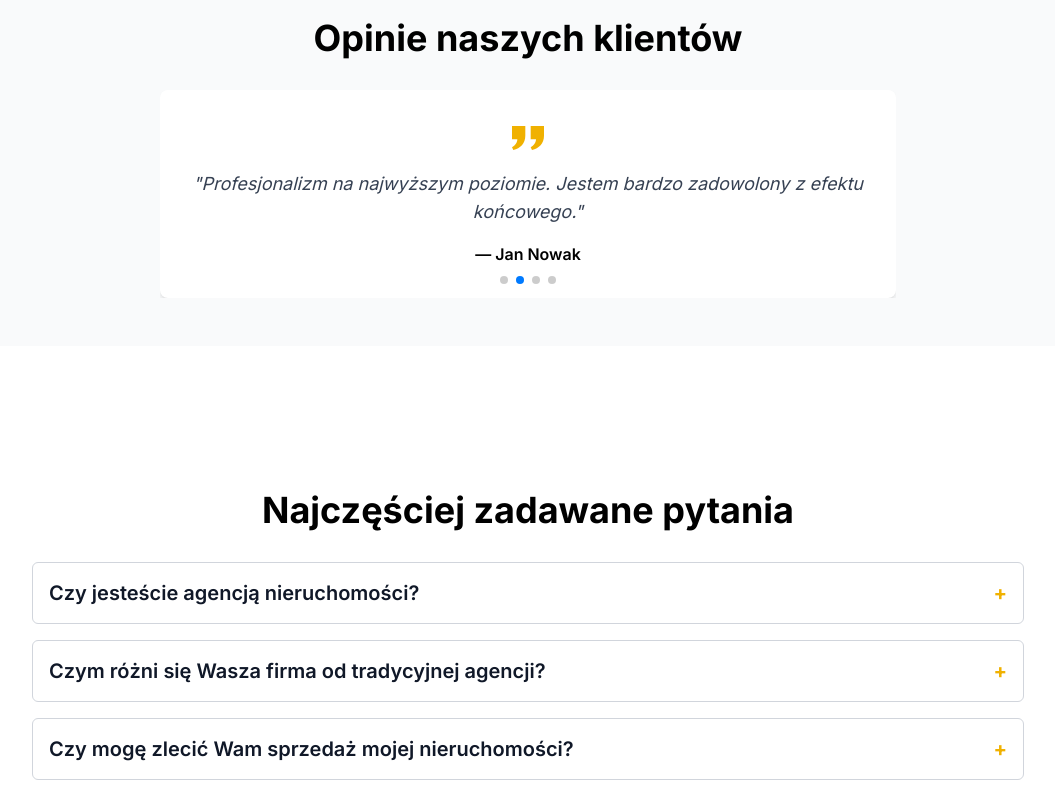
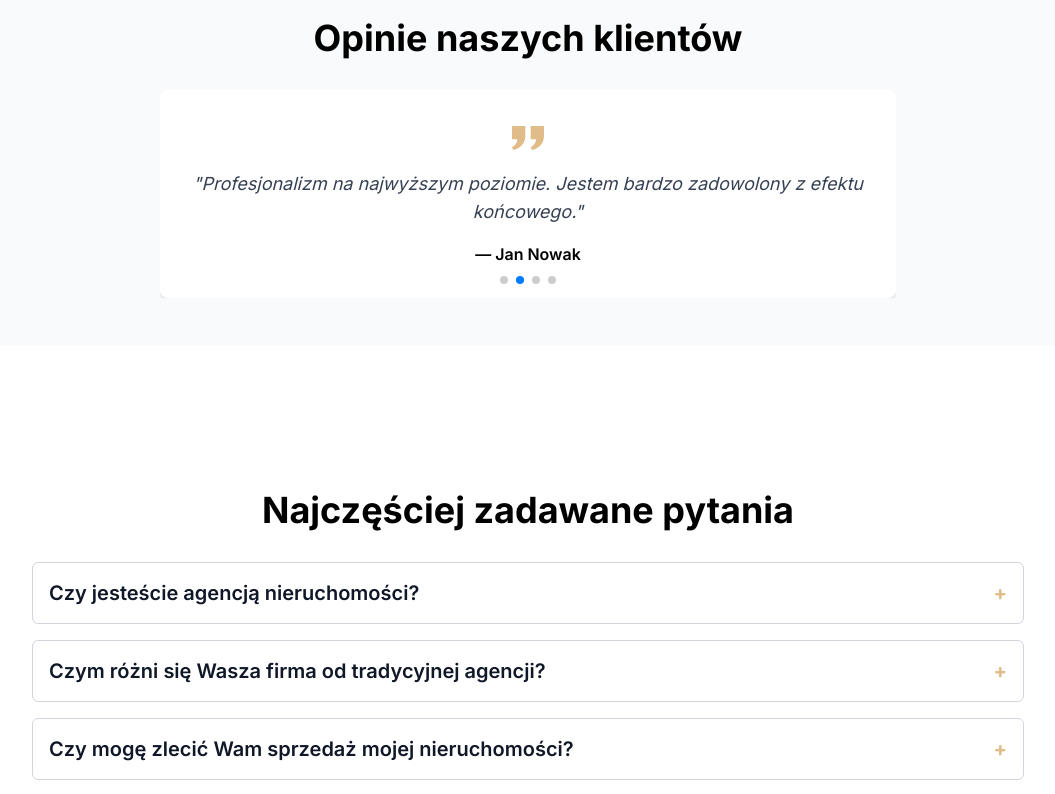
Before and after one commit to karol-wojak/real_estate_website, a React (Vite) app: page / in a window 1280 px wide. Shown: the part 9120-9914 px from the top of the page, without its empty margins (112-1167 px from the left). Built offline with nearby package versions, Linux system fonts and the light colour scheme.

Commit message:
Refactor FAQ and ProjectDetailPage: update color styles for better consistency

```diff
--- a/src/components/FAQ.jsx
+++ b/src/components/FAQ.jsx
@@ -101,7 +101,7 @@ const FAQ = () => {
           >
             <h3 className="text-xl font-semibold text-gray-900 flex justify-between items-center">
               {item.question}
-              <span className="text-yellow-500 font-bold">{openIndex === index ? '-' : '+'}</span>
+              <span className="font-bold" style={{ color: '#e0bc88' }}>{openIndex === index ? '-' : '+'}</span>
             </h3>
             {openIndex === index && (
               <p className="mt-2 text-gray-700 whitespace-pre-line">{item.answer}</p>
--- a/src/components/ReviewsCarousel.jsx
+++ b/src/components/ReviewsCarousel.jsx
@@ -44,7 +44,8 @@ const ReviewsCarousel = () => {
                     xmlns="http://www.w3.org/2000/svg"
                     viewBox="0 0 24 24"
                     fill="currentColor"
-                    className="w-8 h-8 text-yellow-500"
+                    className="w-8 h-8"
+                    style={{ color: '#e0bc88' }}
                 >
                     <path d="M9.983 3v7.391c0 5.704-3.731 9.57-8.983 10.609l-.995-2.151c2.432-.917 3.995-3.638 3.995-5.849h-4v-10h9.983zm14.017 0v7.391c0 5.704-3.748 9.571-9 10.609l-.996-2.151c2.433-.917 3.996-3.638 3.996-5.849h-3.983v-10h9.983z"/>
                 </svg>
--- a/src/pages/ProjectDetailPage.jsx
+++ b/src/pages/ProjectDetailPage.jsx
@@ -128,7 +128,7 @@ const ProjectDetailPage = ({ portfolioProjects }) => {
                             to="/#portfolio-section"
                             smooth
                             scroll={scrollWithOffset}
-                            className="text-black hover:text-yellow-500 transition-colors font-semibold"
+                            className="text-black hover:text-[#e0bc88] transition-colors font-semibold"
                         >
                             Realizacje
                         </HashLink>
@@ -139,7 +139,7 @@ const ProjectDetailPage = ({ portfolioProjects }) => {
                         </svg>
                     </li>
                     <li>
-                        <span className="text-yellow-500 font-semibold">{project.name}</span>
+                        <span className="font-semibold" style={{ color: '#e0bc88' }}>{project.name}</span>
                     </li>
                 </ol>
             </nav>
```
